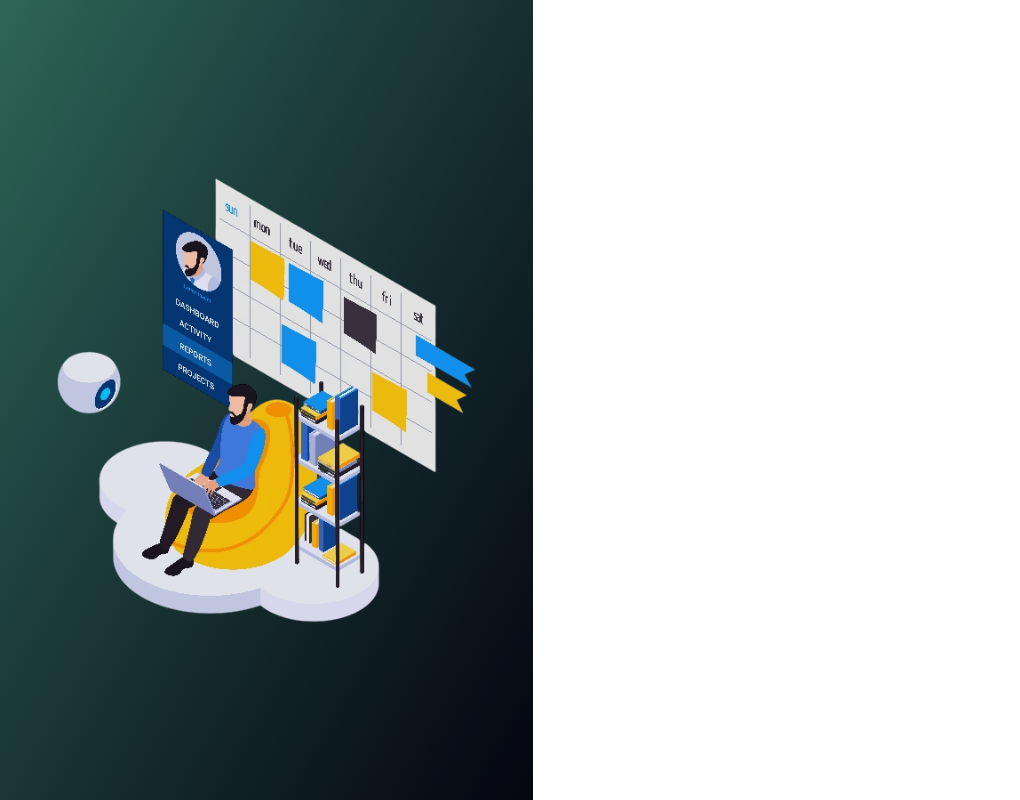
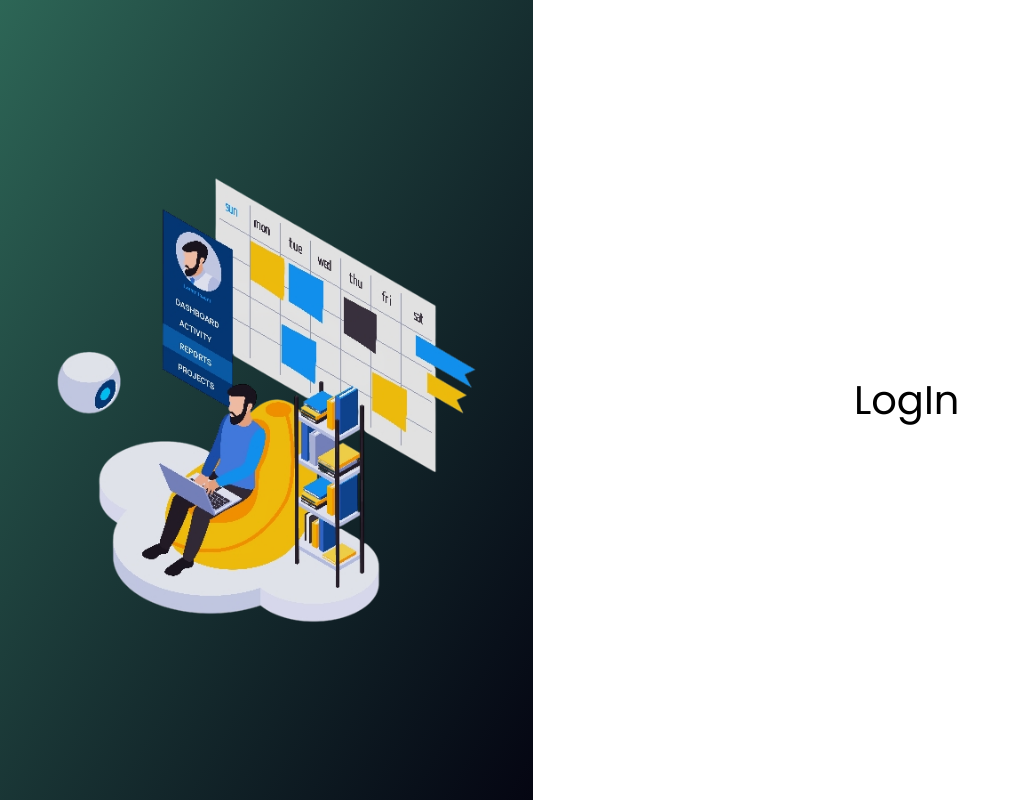
Before and after one commit to engrsakib/TaskMate-engrsakib-app, a Next.js app in the folder task-management/: page /auth/login in a window 1280 px wide. Shown: the whole page, without its empty margins (0-1020 px from the left). Built offline with nearby package versions, Linux system fonts and the light colour scheme.

Commit message:
popins font install and setup for every routes and components

```diff
--- a/task-management/src/app/auth/login/page.tsx
+++ b/task-management/src/app/auth/login/page.tsx
@@ -1,6 +1,7 @@
 import React from "react";
 import task from "@/assets/images/task.png";
 import Image from "next/image";
+import LogInFrom from "@/component/auth/LogInFrom";
 const Login = () => {
   return (
     <div className="grid grid-cols-12">
@@ -9,7 +10,9 @@ const Login = () => {
         <Image src={task} alt="task" className="object-cover mx-auto"/>
       </div>
       {/* right side */}
-      <div className="col-span-7"></div>
+      <div className="col-span-7 flex justify-center items-center bg-white">
+        <LogInFrom></LogInFrom>
+      </div>
     </div>
   );
 };
--- a/task-management/src/app/layout.tsx
+++ b/task-management/src/app/layout.tsx
@@ -1,16 +1,20 @@
 import type { Metadata } from "next";
-import { Geist, Geist_Mono } from "next/font/google";
+import { Poppins,} from "next/font/google";
 import "./globals.css";
 
-const geistSans = Geist({
+const popins = Poppins({
   variable: "--font-geist-sans",
+  weight: ["400", "500", "600", "700"],
   subsets: ["latin"],
+  display: "swap",
+  fallback: ["system-ui", "sans-serif"],
+  preload: true,
+  adjustFontFallback: true,
+  style: ["normal", "italic"],
 });
 
-const geistMono = Geist_Mono({
-  variable: "--font-geist-mono",
-  subsets: ["latin"],
-});
+
+
 
 export const metadata: Metadata = {
   title: "Create Next App",
@@ -25,7 +29,7 @@ export default function RootLayout({
   return (
     <html lang="en" data-theme="">
       <body
-        className={`${geistSans.variable} ${geistMono.variable} antialiased`}
+        className={`${popins.className}`}
       >
         {children}
       </body>
--- /dev/null
+++ b/task-management/src/component/auth/LogInFrom.tsx
@@ -0,0 +1,12 @@
+'use client'
+import React from 'react'
+
+function LogInFrom() {
+  return (
+    <div>
+      <h1 className='text-[40px] font-600 text-black'>LogIn</h1>
+    </div>
+  )
+}
+
+export default LogInFrom
```
